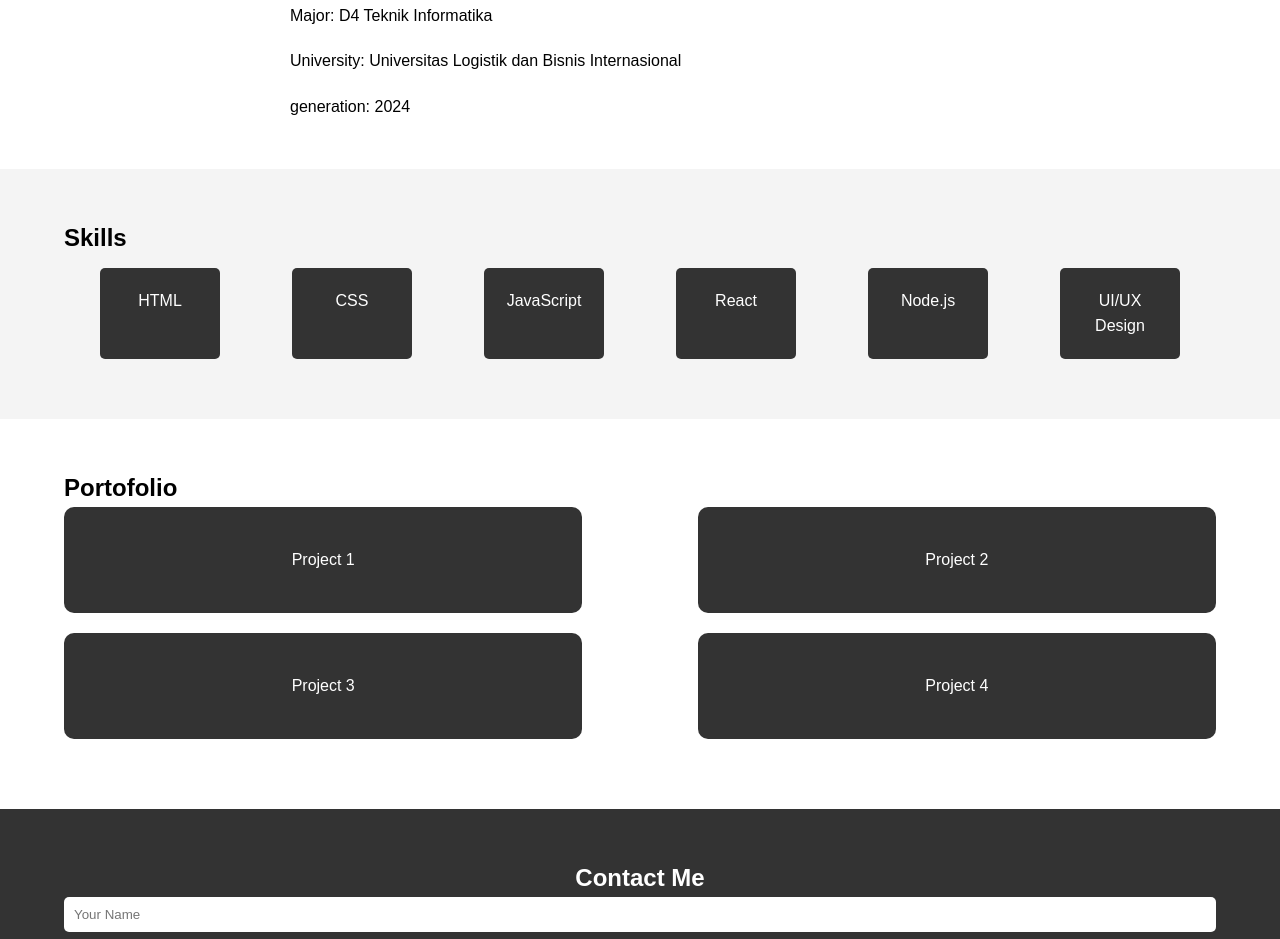
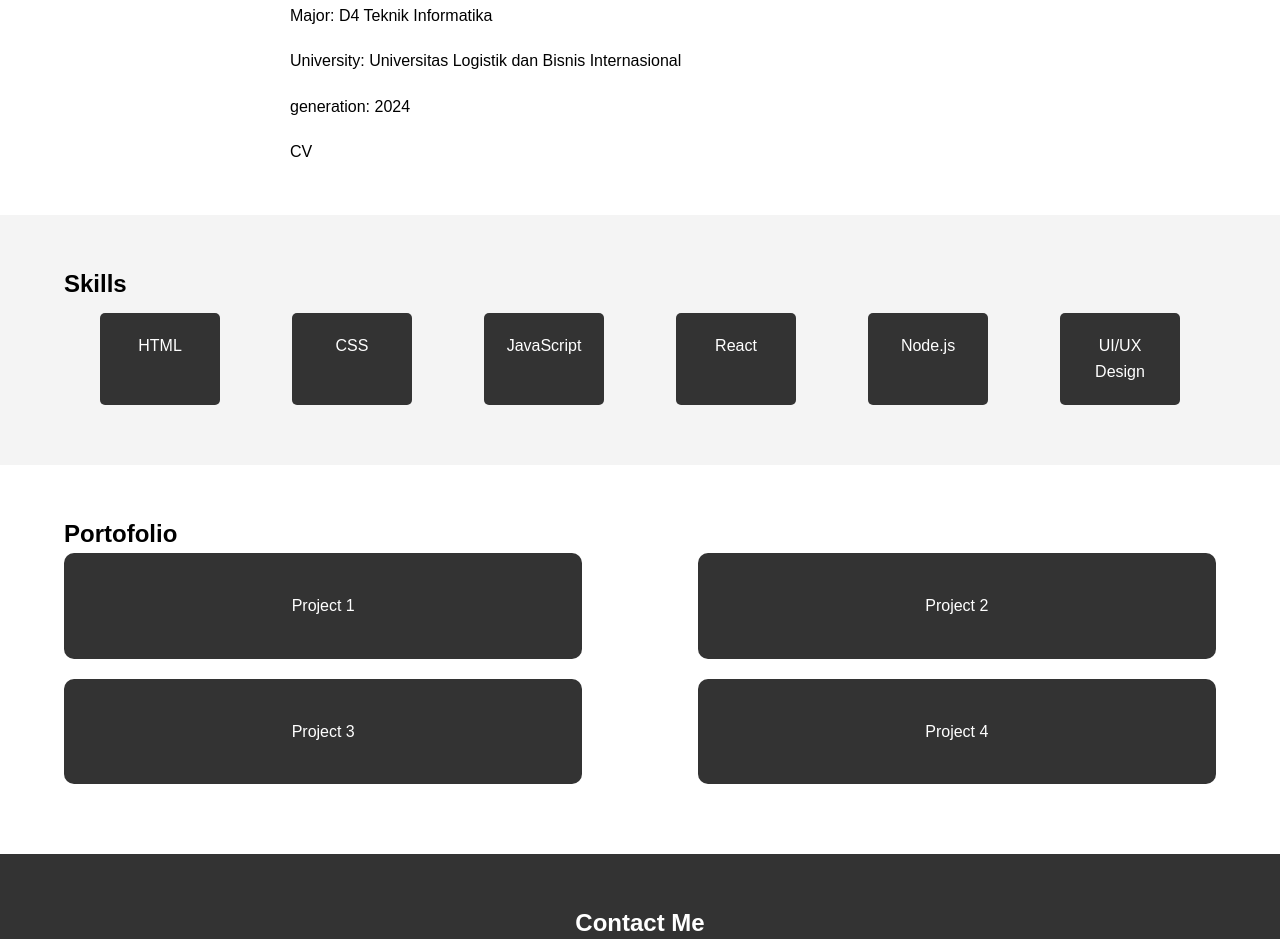
Before and after one commit to Ameringkseh/Ameringkseh.github.io, a plain HTML site: page index.html in a window 1280 px wide. Shown: the part 1055-1994 px from the top of the page. Drawn offline with Linux system fonts and the light colour scheme.

Commit message:
add link

```diff
--- a/index.html
+++ b/index.html
@@ -46,6 +46,7 @@
         <p>Major: D4 Teknik Informatika</p>
         <p>University: Universitas Logistik dan Bisnis Internasional</p>
         <p>generation: 2024</p>
+        <p> <link rel="cv" href="https://www.canva.com/design/DAGTc_3UjMo/WHtr1XAPMLIaMHYRf0pDDQ/">CV</p>
     </div>
   </section>
 
```
